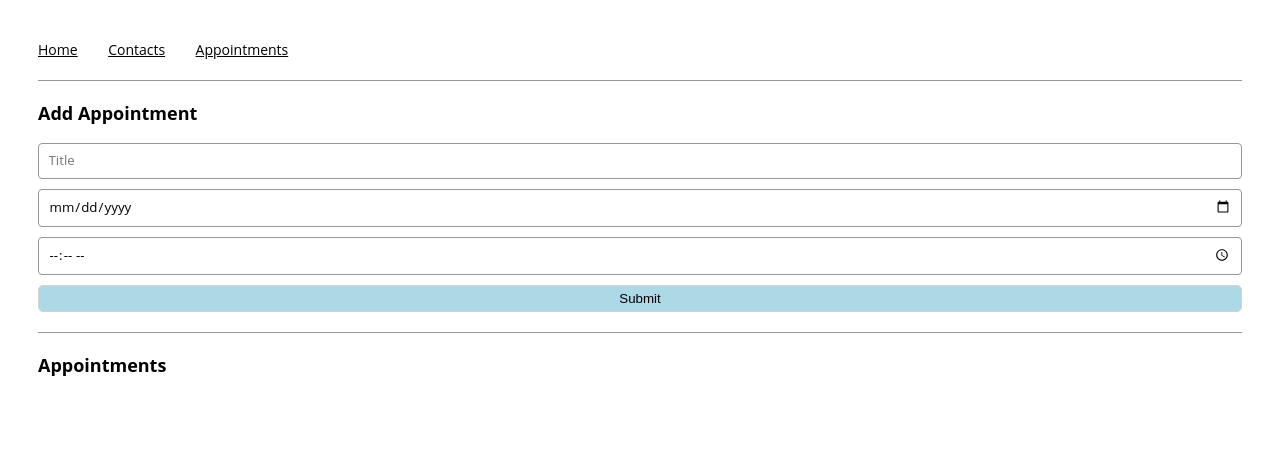
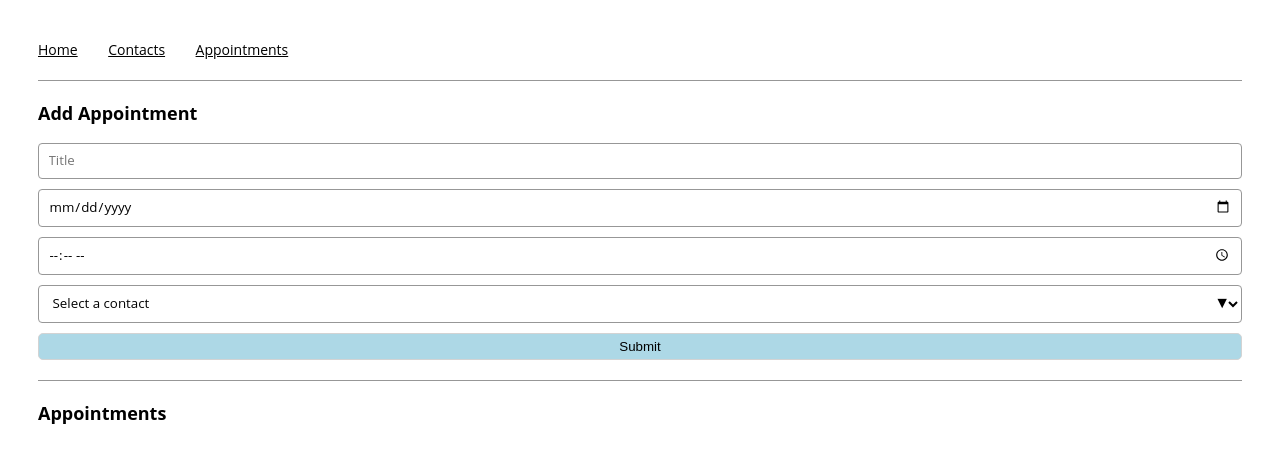
Before and after one commit to philipnguyxn/appointmentPlanner, a React (Create React App) app: page /appointments in a window 1280 px wide. Shown: the top 462 px of the page. Built offline with nearby package versions, Linux system fonts and the light colour scheme.

Commit message:
add select elemnt in ContactPicker and  test it

```diff
--- a/public/index.css
+++ b/public/index.css
@@ -34,21 +34,6 @@ hr {
   border: none;
   border-top: 1px solid #979797;
   margin: 20px 0;
-}
-
-input[type="submit"] {
-  background: #03a8d8;
-  border-radius: 4px;
-  color: #ffffff;
-  font-weight: bold;
-  font-size: 14px;
-  border: none;
-  outline: none;
-  padding: 10px 0;
-  width: 100%;
-  font-family: "Open Sans", sans-serif;
-  margin-top: 10px;
-  margin-bottom: 0px;
 }
 
 input,
@@ -93,3 +78,21 @@ form button {
 form button:hover {
   background-color: cyan;
 }
+
+/* Appointment Form */
+.appointment-form select {
+  -webkit-appearance: none;
+  appearance: none;
+}
+
+.select-wrapper {
+  position: relative;
+}
+
+.select-wrapper::after {
+  content: "▼";
+  font-size: 1rem;
+  top: 6px;
+  right: 12px;
+  position: absolute;
+}
--- a/src/pages/appointmentsPage/contactPicker/ContactPicker.js
+++ b/src/pages/appointmentsPage/contactPicker/ContactPicker.js
@@ -1,5 +1,14 @@
 import React from "react";
 
-export const ContactPicker = () => {
-  return;
-};
+export const ContactPicker = ({ contacts, setContact }) => (
+  <div className="select-wrapper">
+    <select name="contact" onChange={(e) => setContact(e.target.value)}>
+      <option id="header-option">Select a contact</option>
+      {contacts?.map((contact) => (
+        contact.name && (
+          <option value={contact.name}>{contact.name}</option>
+        )
+      ))}
+    </select>
+  </div>
+)
```
Also changed, not shown: 1 other file (tests, documents, lock files or other folders).
